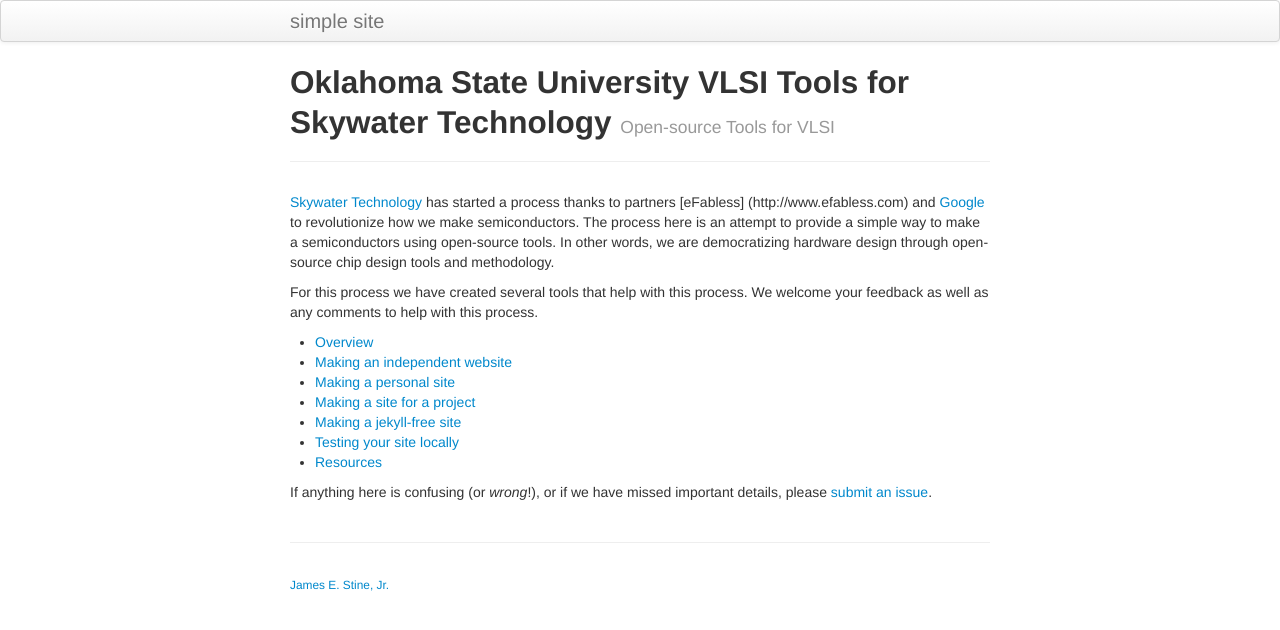
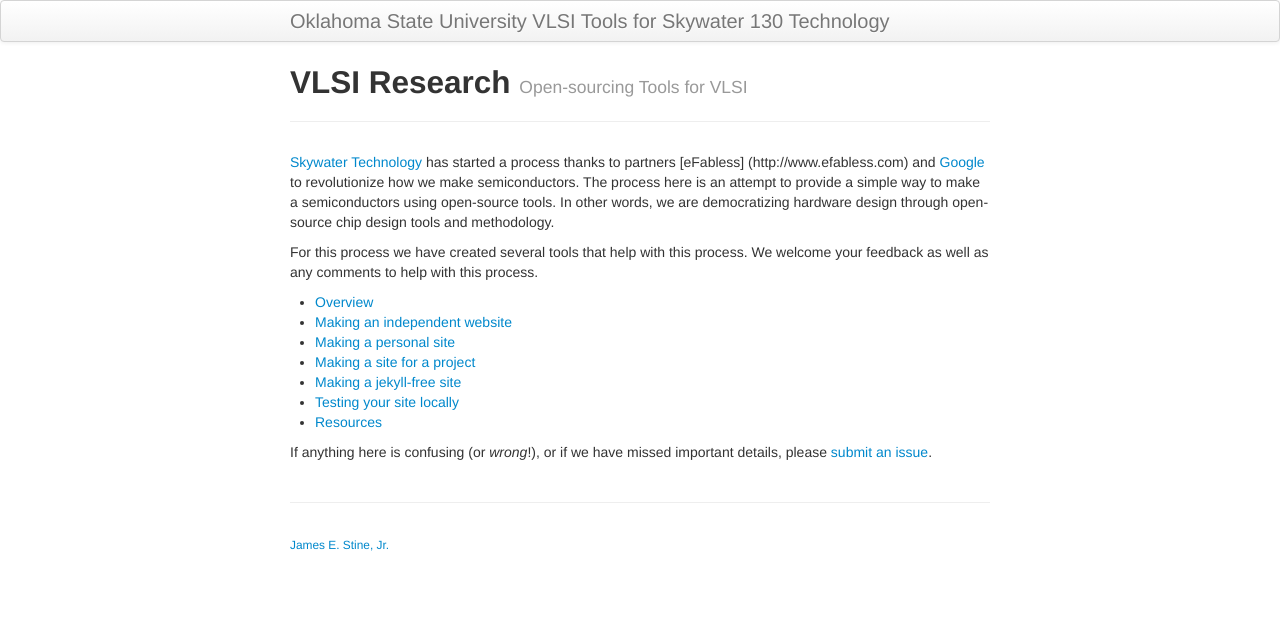
Before and after one commit to stineje/stineje.github.io, a Jekyll site: the page built from index.md, in a window 1280 px wide. Shown: the top 630 px of the page. Built offline with Jekyll 4.4.1, drawn with Linux system fonts in a browser that asks for light colours.

Commit message:
Update to main index

```diff
--- a/_config.yml
+++ b/_config.yml
@@ -8,7 +8,7 @@
 # Themes are encouraged to use these universal variables
 # so be sure to set them if your theme uses them.
 #
-title : simple site
+title : Oklahoma State University VLSI Tools for Skywater 130 Technology
 author :
   name : James E. Stine, Jr.
   email : james.stine@okstate.edu
--- a/index.md
+++ b/index.md
@@ -1,7 +1,7 @@
 ---
 layout: page
-title: Oklahoma State University VLSI Tools for Skywater Technology
-tagline: Open-source Tools for VLSI
+title: VLSI Research
+tagline: Open-sourcing Tools for VLSI
 description: Minimal tutorial on making a simple website with GitHub Pages
 ---
 
```
